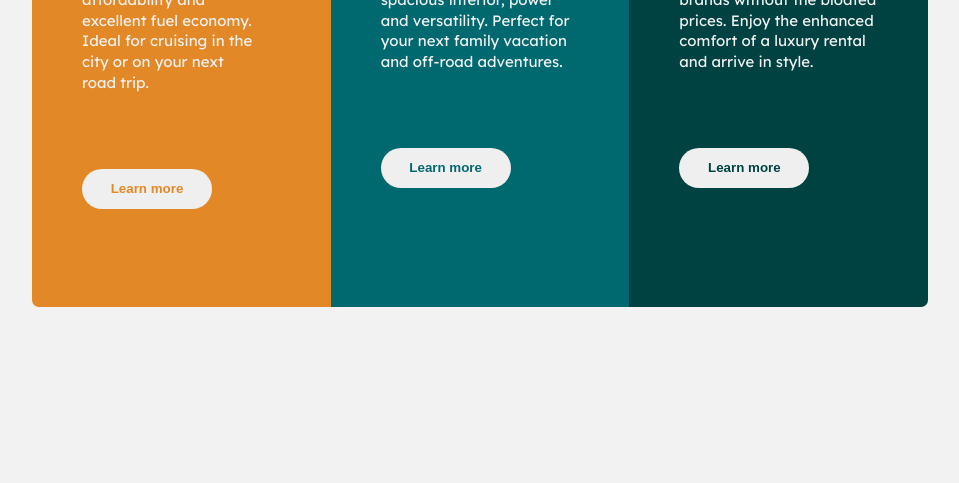
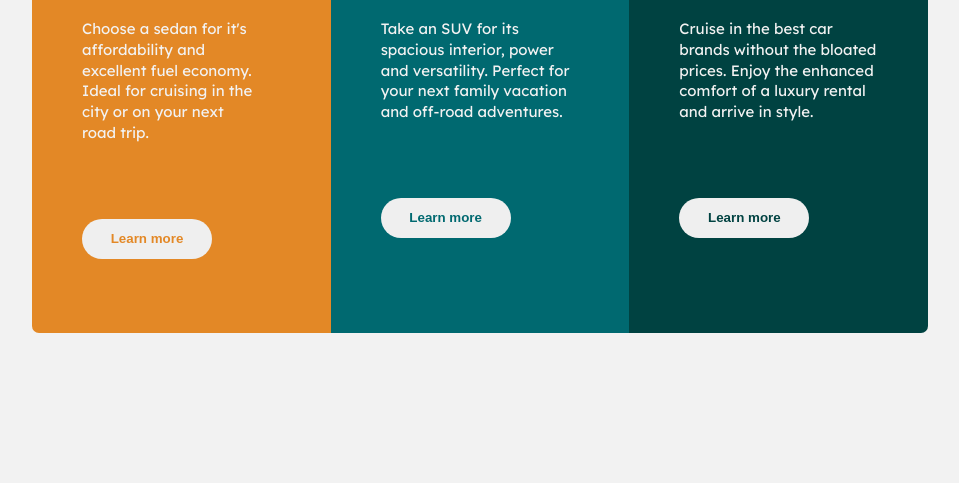
Before and after one commit to qudus2019/card-preview, a plain HTML site: page index.htm in a window 1280 px wide. Shown: the part 333-816 px from the top of the page, without its empty margins (160-1119 px from the left). Drawn offline with Linux system fonts and the light colour scheme.

Commit message:
Update styles.css

```diff
--- a/styles.css
+++ b/styles.css
@@ -15,14 +15,14 @@ body{
     width: 70vw;
     display: grid;
     grid-template-columns: repeat(3, 1fr);
-    margin:100px auto;
+    margin:150px auto;
     color:hsl(0, 0%, 95%);
 }
 
 .card{
     padding:50px ;
     word-spacing: 0.6em;
-    height:55vh;
+    height:52vh;
 }
 
 .card:first-child{
```
